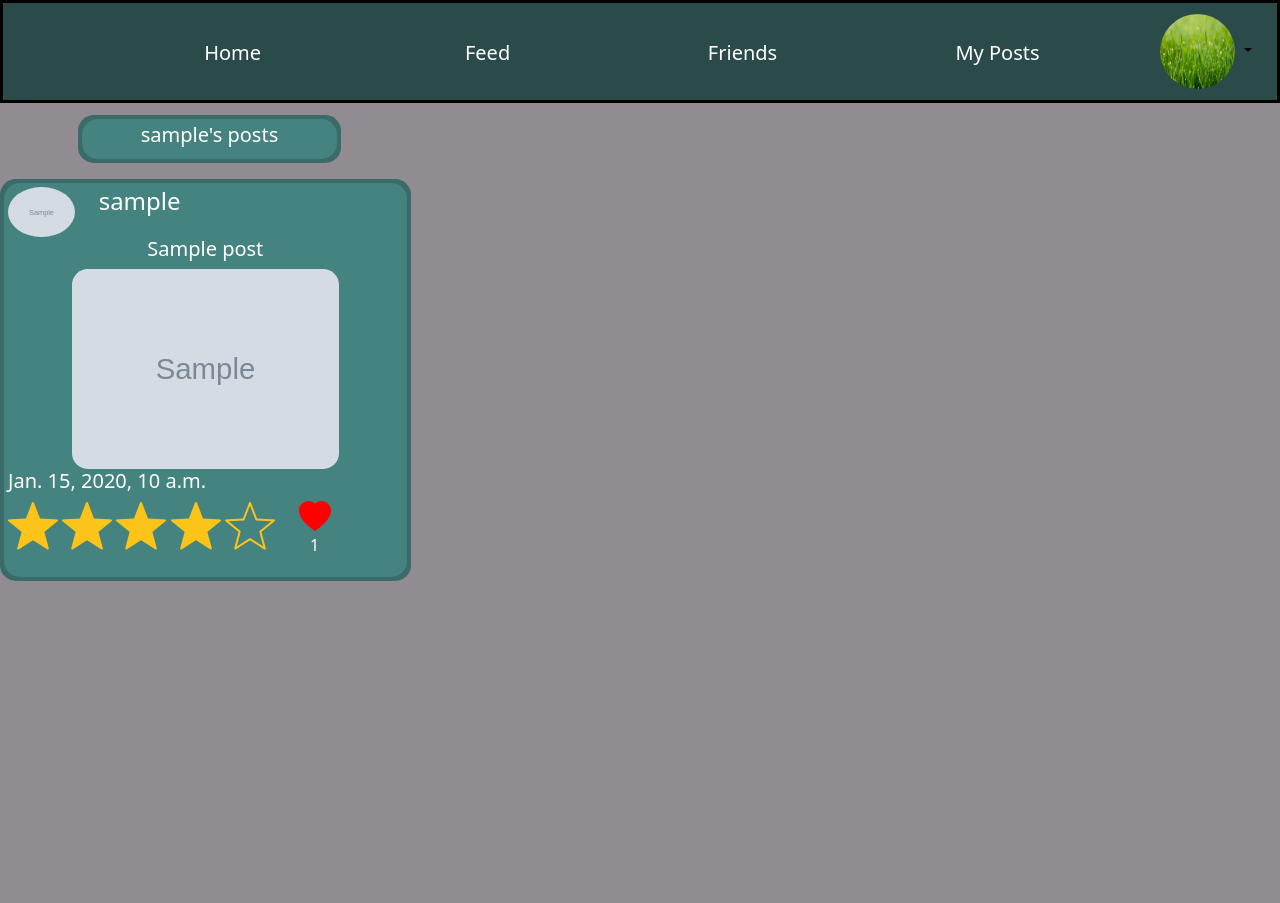
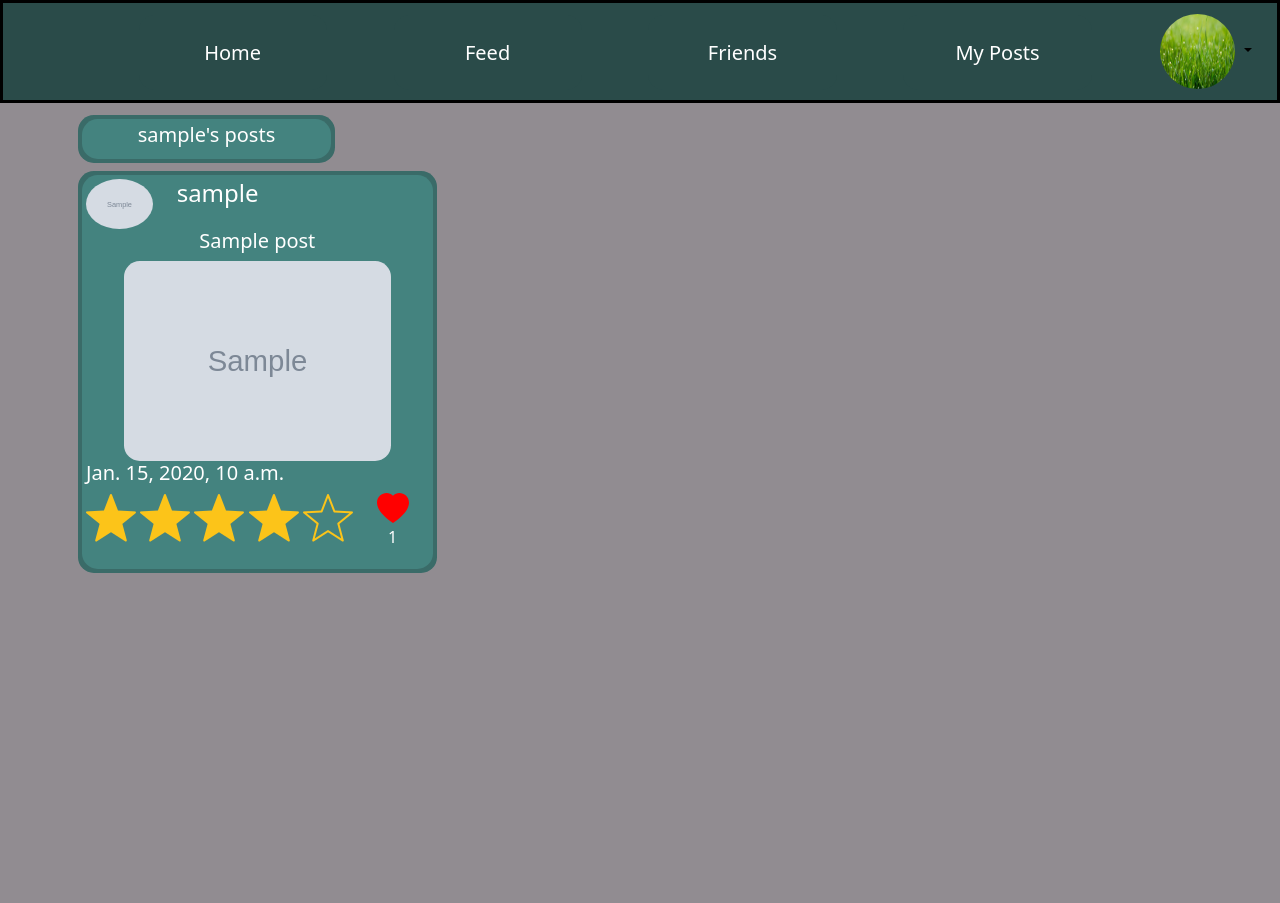
Before and after one commit to Humhmu/CityStars, a Django app: template templates/CityStars_app/posts.html in a window 1280 px wide. Run offline with Django 3.2, Linux system fonts and the light colour scheme; the template is opened without the code that fills it: values that come from a table or form of the project are taken from there, others are empty; tables that the repository leaves empty hold one stand-in row (values such as "Sample post"); grey boxes marked "Sample" are stand-in pictures; some libraries are stand-ins or nearby versions.

Commit message:
fixed align issue

```diff
--- a/templates/CityStars_app/posts.html
+++ b/templates/CityStars_app/posts.html
@@ -16,8 +16,8 @@
 
 <div class="fluid-container bg-backing text-white h-100">
     <div class="container px-2 pb-2 py-2">
+        <div class="row">
         {% if user.profile == profile%}
-        <div class="row">
             <div class="col-lg-3">
                 <div class="container-sm rounded p-1 my-1 bg-bordergreen text-white">
                     <div class="container rounded p-1  bg-lightgreen text-white float-left text-center">
```
